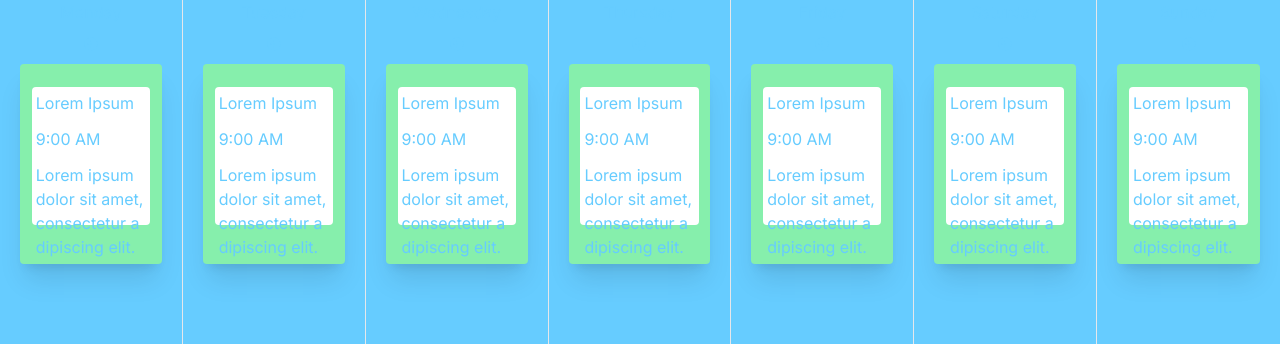
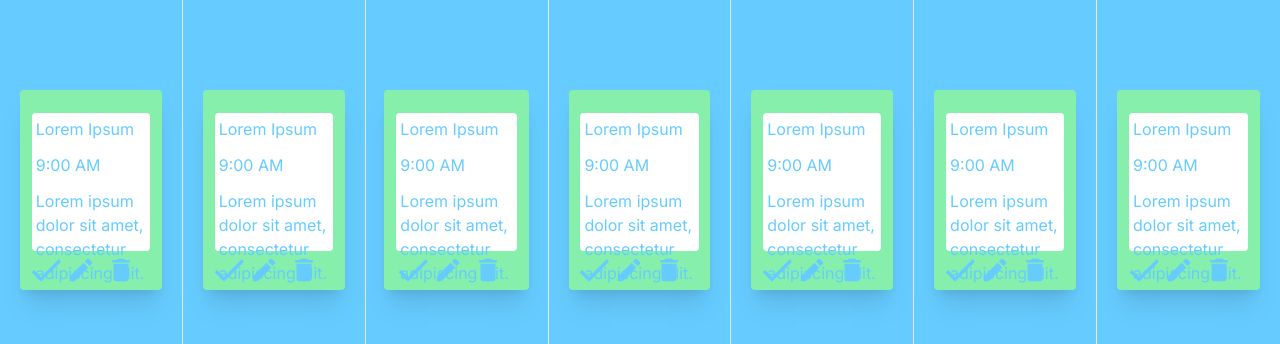
Before and after one commit to bilal1465/ToDoList, a Next.js app: page / in a window 1280 px wide. Shown: the top 344 px of the page. Built offline with nearby package versions, Linux system fonts and the light colour scheme.

Commit message:
added sriracha font and finished task cards with icons

```diff
--- a/package.json
+++ b/package.json
@@ -9,6 +9,7 @@
     "lint": "next lint"
   },
   "dependencies": {
+    "@tailwindcss/typography": "^0.5.10",
     "next": "14.1.0",
     "react": "^18",
     "react-dom": "^18",
--- a/src/app/components/DayColumn.tsx
+++ b/src/app/components/DayColumn.tsx
@@ -4,8 +4,8 @@ import TaskCard from "./TaskCard";
 export default function DayColumn({day}: {day: string}) {
     return (
         <div className="flex items-center flex-col space-y-3 px-5">
-            <h1>{day}</h1>
-            <IoIosAddCircle />
+            <h1 className="font-sriracha text-3xl">{day}</h1>
+            <IoIosAddCircle size={30}/>
             <TaskCard />
         </div>
     )
--- a/src/app/components/TaskCard.tsx
+++ b/src/app/components/TaskCard.tsx
@@ -1,13 +1,23 @@
+import { MdCheck } from "react-icons/md";
+import { MdEdit } from "react-icons/md";
+import { MdDelete } from "react-icons/md";
+
 export default function TaskCard() {
     return(
-        <div className="flex h-[25%] justify-center items-center parent-div bg-green-300 pb-4 rounded shadow-xl">
-            <div className="child-div bg-white w-5/6 h-3/4 break-all items-start rounded p-1">
+        <div className="flex h-[25%] justify-center items-center parent-div bg-green-300 pb-4 rounded shadow-xl relative">
+            <div className="child-div bg-white w-5/6 h-3/4 items-start rounded p-1">
                 <div className="text-left space-y-3">
                     <h2>Lorem Ipsum</h2>
                     <h2>9:00 AM</h2>
                     <h2>Lorem ipsum dolor sit amet, consectetur adipiscing elit.</h2>
                 </div>
             </div>
+            <div className="flex items-center absolute bottom-0 right-0 mr-4 grid grid-cols-3">
+                <MdCheck size={40} />
+                <MdEdit size={30} />
+                <MdDelete size={30} />
+            </div>
+
         </div>
     )
 }
--- a/src/app/globals.css
+++ b/src/app/globals.css
@@ -1,3 +1,5 @@
+@import url('https://fonts.googleapis.com/css2?family=Sriracha&display=swap');
+
 @tailwind base;
 @tailwind components;
 @tailwind utilities;
--- a/tailwind.config.ts
+++ b/tailwind.config.ts
@@ -14,7 +14,12 @@ const config: Config = {
           "conic-gradient(from 180deg at 50% 50%, var(--tw-gradient-stops))",
       },
     },
+    fontFamily: {
+      'sriracha': ['Sriracha', 'sans-serif']
+    }
   },
-  plugins: [],
+  plugins: [
+    require('@tailwindcss/typography')
+  ],
 };
 export default config;
```
Also changed, not shown: 1 other file (tests, documents, lock files or other folders).
